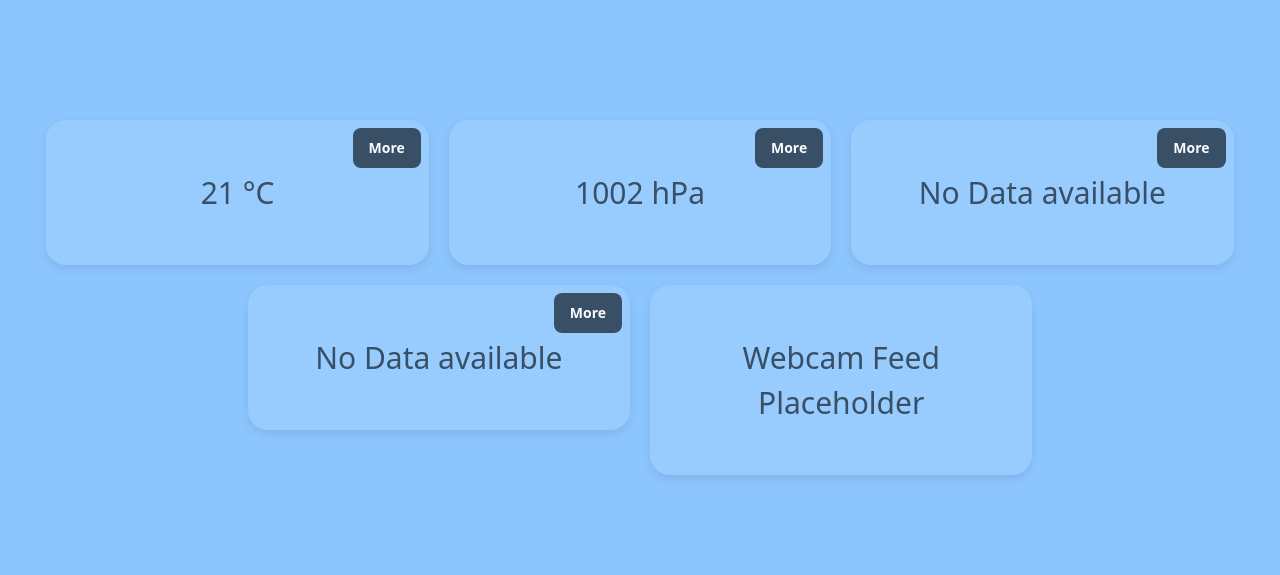
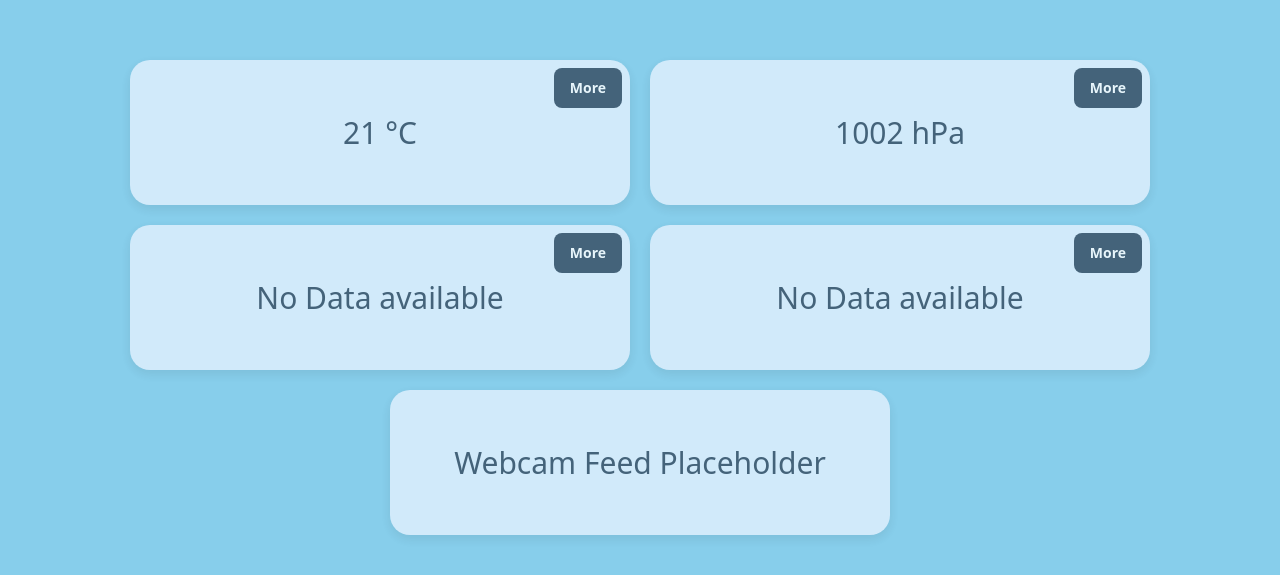
Before and after one commit to Rmhibbert/weather_station_S2_2025, a Next.js app in the folder fullstack/: page / in a window 1280 px wide. Shown: the part 103-678 px from the top of the page. Built offline with nearby package versions, Linux system fonts and the light colour scheme.

Commit message:
style(css): increase mid-width on widgets to keep uniform

```diff
--- a/fullstack/src/app/page.css
+++ b/fullstack/src/app/page.css
@@ -5,7 +5,7 @@
     align-items: center;
     min-height: 100vh;
     min-width: 100vw;
-    background-color: #8dc6ff;
+    background-color: #87CEEB;
     background-size: 100vw 100vh;
     background-attachment: fixed;
     color: #34495e;
@@ -18,6 +18,5 @@
     align-items: flex-start;
     gap: 20px;
     width: 100%;
-    max-width: 1400px;
     transition: all 0.7s ease;
   }
--- a/fullstack/src/components/WidgetBase.css
+++ b/fullstack/src/components/WidgetBase.css
@@ -1,21 +1,18 @@
 .widget {
-  min-width: 300px;
+  min-width: 500px;
   padding: 50px;
   background: rgba(255, 255, 255, 0.1);
   border-radius: 20px;
   box-shadow: 0px 4px 12px rgba(0, 0, 0, 0.1);
   text-align: center;
   box-sizing: border-box;
-  flex: 1 1 calc(33% - 40px);
-  max-width: calc(33% - 40px);
-  transition: all 0.9s ease-in-out;
   font-size: 30px;
-  opacity: 0.95;
+  opacity: 0.80;
+  background-color: #e4f1fe;
 }
 
 .widget.expanded {
   flex: 1 1 100%;
   max-width: 100%;
   max-width: 100%;
-  transition: all 0.9s ease-in-out;
 }
```
